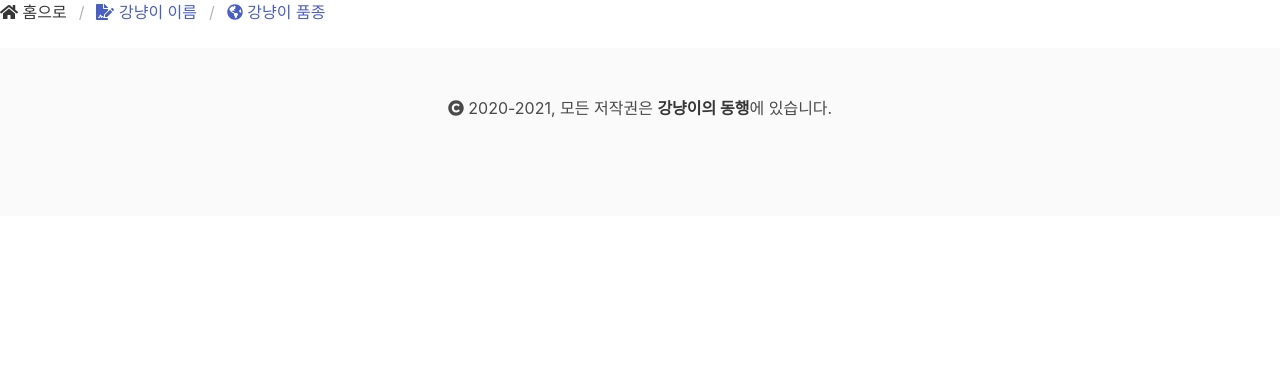
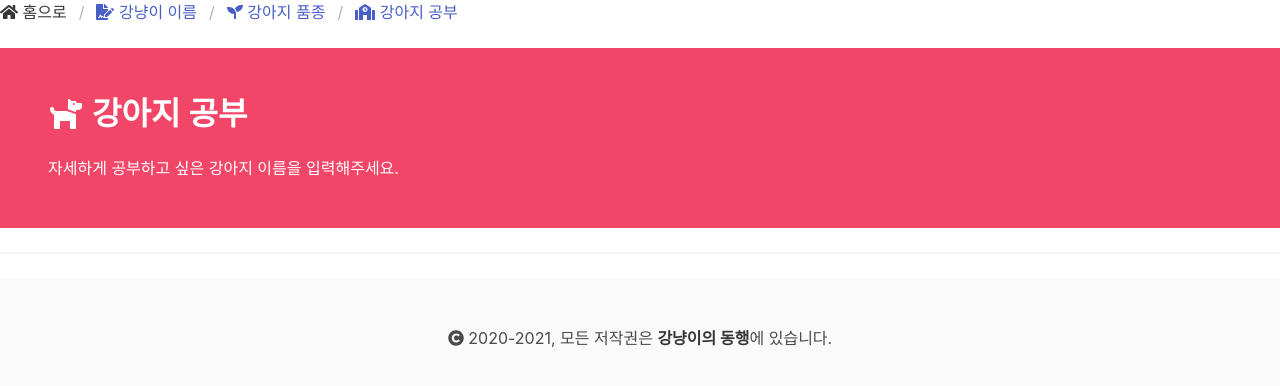
Before and after one commit to yongheuicho/doglove_2021, a Nuxt app: page /dogStudy in a window 1280 px wide. Shown: the top 386 px of the page. Built offline with nearby package versions, Linux system fonts and the light colour scheme.

Commit message:
add dogStudy.vue

```diff
--- a/layouts/default.vue
+++ b/layouts/default.vue
@@ -12,7 +12,12 @@
 				</li>
 				<li>
 					<nuxt-link to="/dogBreeds"
-						><i class="fas fa-globe-americas"></i>&nbsp;강냥이 품종</nuxt-link
+						><i class="fas fa-seedling"></i>&nbsp;강아지 품종</nuxt-link
+					>
+				</li>
+				<li>
+					<nuxt-link to="/dogStudy"
+						><i class="fas fa-school"></i>&nbsp;강아지 공부</nuxt-link
 					>
 				</li>
 			</ul>
--- a/pages/dogBreeds.vue
+++ b/pages/dogBreeds.vue
@@ -21,7 +21,7 @@
 					<template v-for="pos in tableDogKeys.length">
 						<tr :key="pos">
 							<td>{{ pos }}</td>
-							<td>{{ tableDogKeys[pos - 1] }}</td>
+							<td>{{ tableDogKeys[pos - 1].toUpperCase() }}</td>
 							<td>
 								<span
 									class="tag is-black"
@@ -34,7 +34,7 @@
 								<span v-else
 									><template v-for="subbreed in ar"
 										><span class="tag is-success" :key="subbreed">{{
-											subbreed
+											subbreed.toLowerCase()
 										}}</span
 										>&nbsp;</template
 									>
--- /dev/null
+++ b/pages/dogStudy.vue
@@ -0,0 +1,13 @@
+<template>
+	<div>
+		<section class="hero is-danger">
+			<div class="hero-body">
+				<p class="title"><i class="fas fa-dog"></i> 강아지 공부</p>
+				<p class="subtile">
+					자세하게 공부하고 싶은 강아지 이름을 입력해주세요.
+				</p>
+			</div>
+		</section>
+		<hr />
+	</div>
+</template>
```
Also changed, not shown: 1 other file (tests, documents, lock files or other folders).
